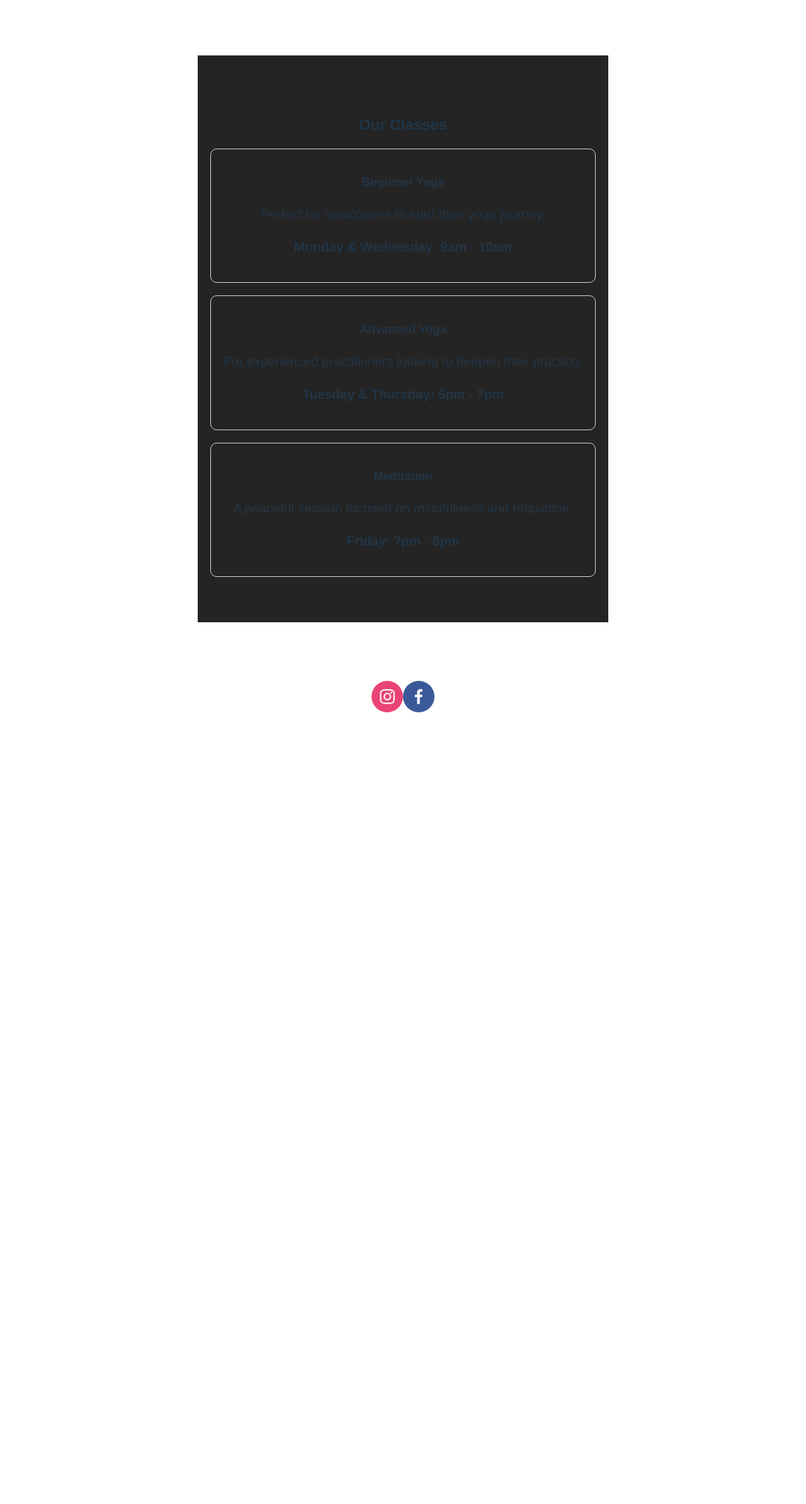
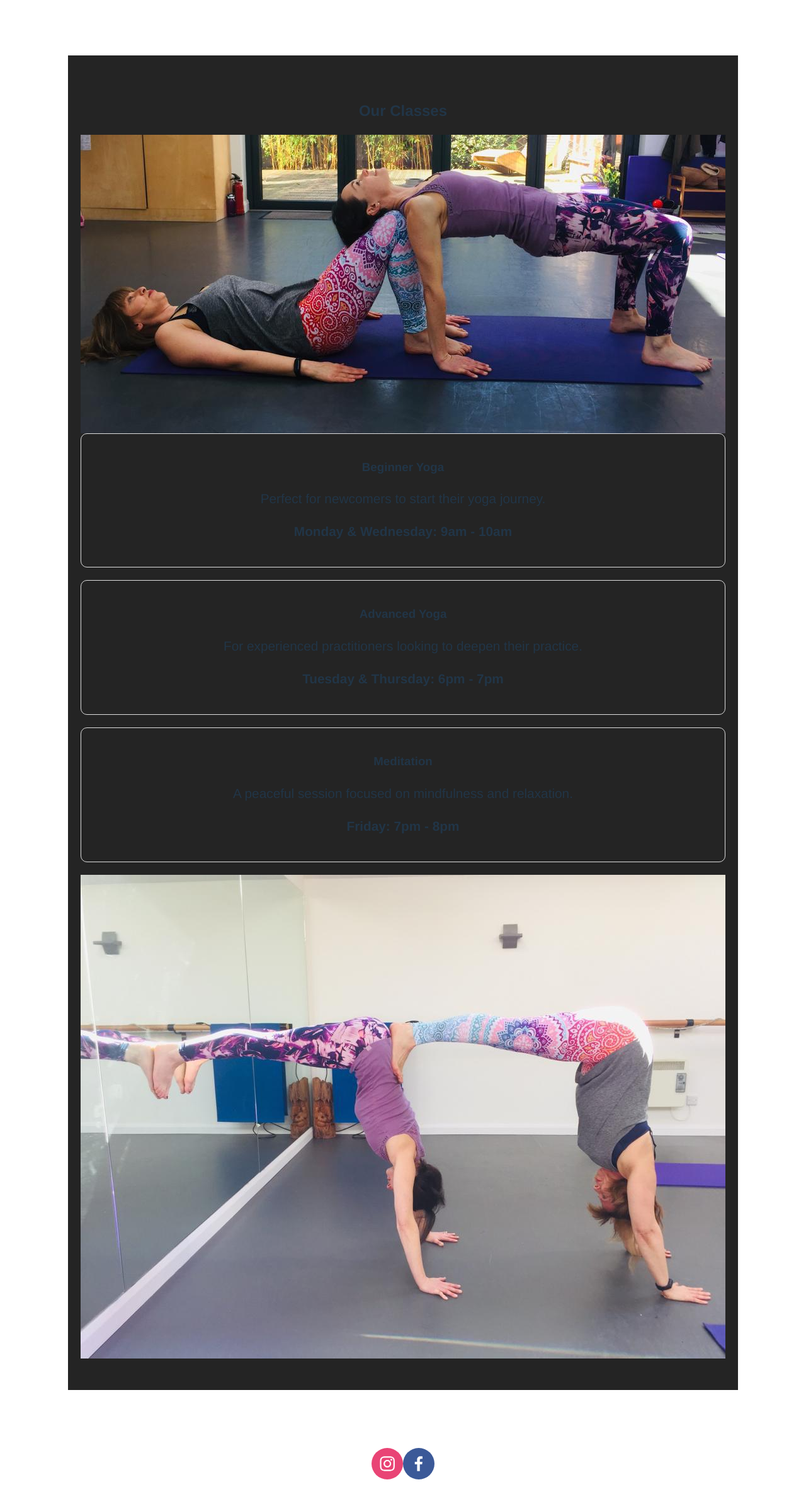
Before and after one commit to LRCozier/yogasite, a React (Vite) app in the folder yoga/: page /classes in a window 1280 px wide. Shown: the top 2388 px of the page at 63% size. Before the commit the page ends 1256 px from the top, so only its background shows below. Built offline with nearby package versions, Linux system fonts and the light colour scheme.

Commit message:
added images to pages

```diff
--- a/yoga/src/Pages/About/about.jsx
+++ b/yoga/src/Pages/About/about.jsx
@@ -8,6 +8,7 @@ const AboutMe = () => {
         <section>
             <div className="container">
         <h2>About Me</h2>
+        <img src="yogapose.jpg" alt="Yoga With Claire Yoga Pose" className="yogaPose" />
         <p>Yoga is not merely a practice; it is a way of life—a profound journey into the depths of the self. It is the art of connecting the body, mind, and spirit, creating harmony where there is discord, and balance where there is imbalance. In a world that often pulls us in a thousand directions, yoga is the grounding force that brings us back to center, reminding us of who we truly are beyond the noise and chaos.
 
 As a yoga teacher, I believe passionately that yoga is a transformative tool that goes far beyond the physical postures we perform on the mat. It teaches us to breathe deeply and fully, to move with intention, and to live with mindfulness. Yoga invites us to explore our inner landscapes, to confront our fears, our doubts, and our limitations with compassion and courage.
--- a/yoga/src/Pages/Classes/classes.jsx
+++ b/yoga/src/Pages/Classes/classes.jsx
@@ -12,6 +12,7 @@ const Classes = () => {
   return (
     <section className="classes" id='classes'>
       <h2>Our Classes</h2>
+      <img src='bridge.jpg' alt='Yoga With Claire bridge pose' className='bridgePose' />
       <div className="class-list">
         {classList.map((yogaClass, index) => (
           <div className="class-item" key={index}>
@@ -20,6 +21,7 @@ const Classes = () => {
             <p><strong>{yogaClass.time}</strong></p>
           </div>
         ))}
+        <img src='headstand2.jpg' alt='Yoga With Claire headstand pose' className='headstand'/>
       </div>
     </section>
   );
```
